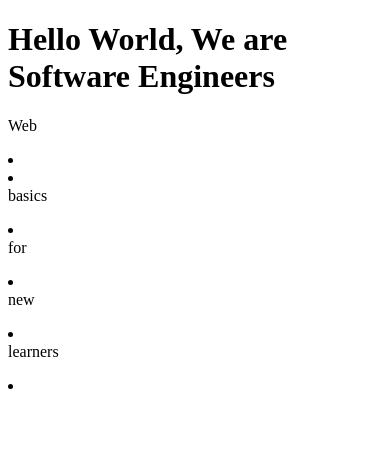
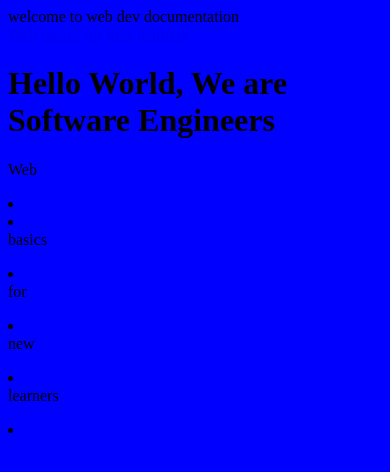
Before and after one commit to sweetCodex/technicalDocumentation, a plain HTML site: page index.html in a window 390 px wide. Drawn offline with Linux system fonts and the light colour scheme.

Commit message:
adding navbar and a element ...

```diff
--- a/index.html
+++ b/index.html
@@ -5,7 +5,22 @@
     <title>Fork Me! FCC: Test Suite Template</title>
     <link rel="stylesheet" href="css/style.css">
   </head>
+  <style>
+  @media screen and (max-width: 992px) {
+      body {
+        background-color: blue;
+      }
+    }
+    </style>
+<nav id="navbar">
+    <header>welcome to web dev documentation</header>
+    <a class="nav-link" href="#Web">Web</a>
+    <a class="nav-link" href="#basics">basics</a>
+    <a class="nav-link" href="#for">for</a>
+    <a class="nav-link" href="#new">new</a>
+    <a class="nav-link" href="#learners">learners</a>
 
+</nav>
   <body>
     <script src="https://cdn.freecodecamp.org/testable-projects-fcc/v1/bundle.js"></script>
 <h1>Hello World, We are Software Engineers</h1>
```
